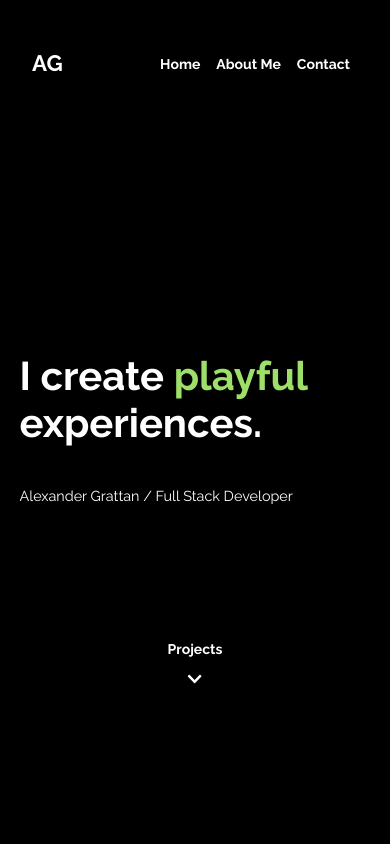
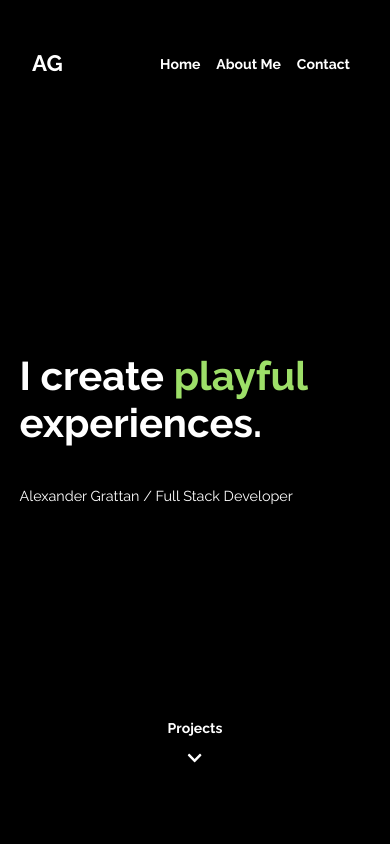
Before and after one commit to agrattan0820/portfolio-site, a Next.js app: page / in a window 390 px wide. Shown: the top 844 px of the page. Built offline with nearby package versions, Linux system fonts and the light colour scheme.

Commit message:
Remove scroll media query

```diff
--- a/styles/Home.scss
+++ b/styles/Home.scss
@@ -86,10 +86,6 @@
         @media (max-width: 967px) {
           font-size: 0.875rem;
         }
-      }
-      @media (max-width: 967px) {
-        top: 80%;
-        transform: translate(-50%, -80%);
       }
     }
   }
```
